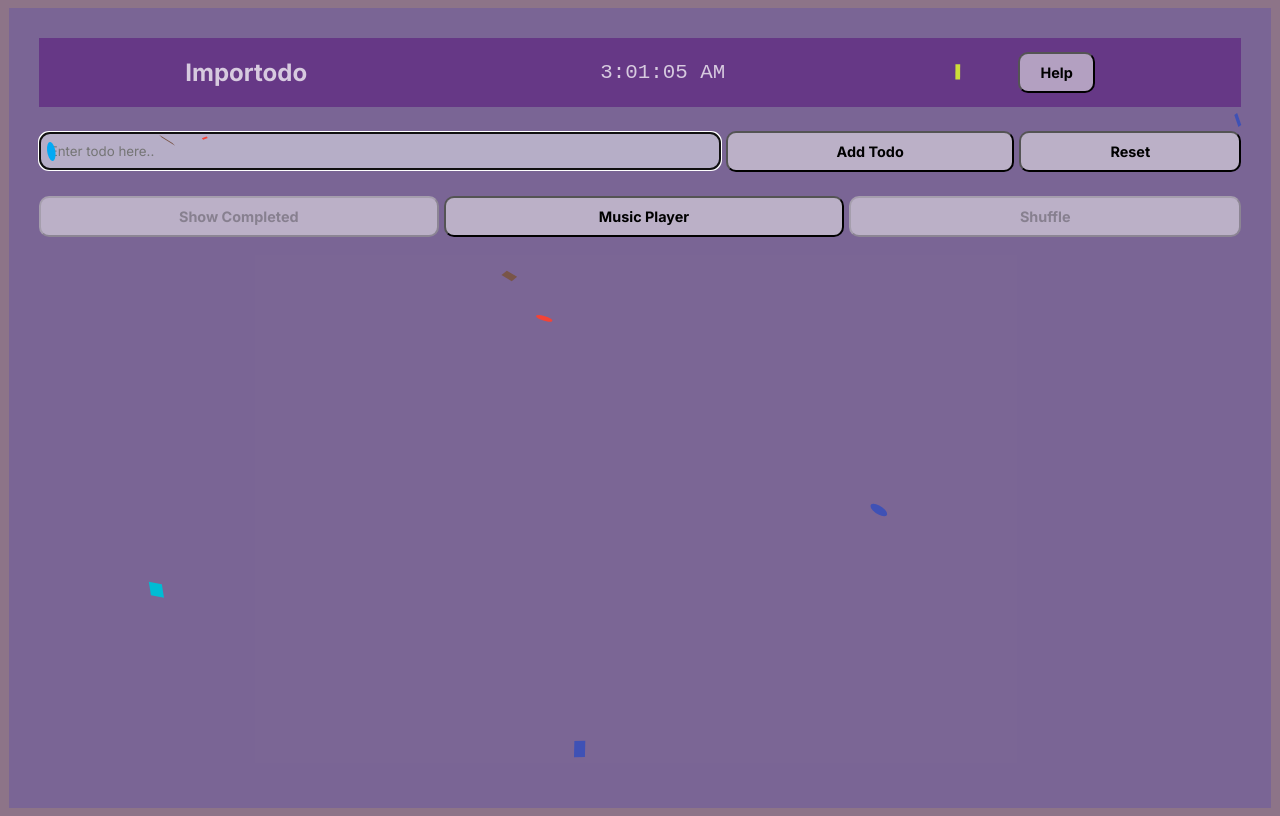
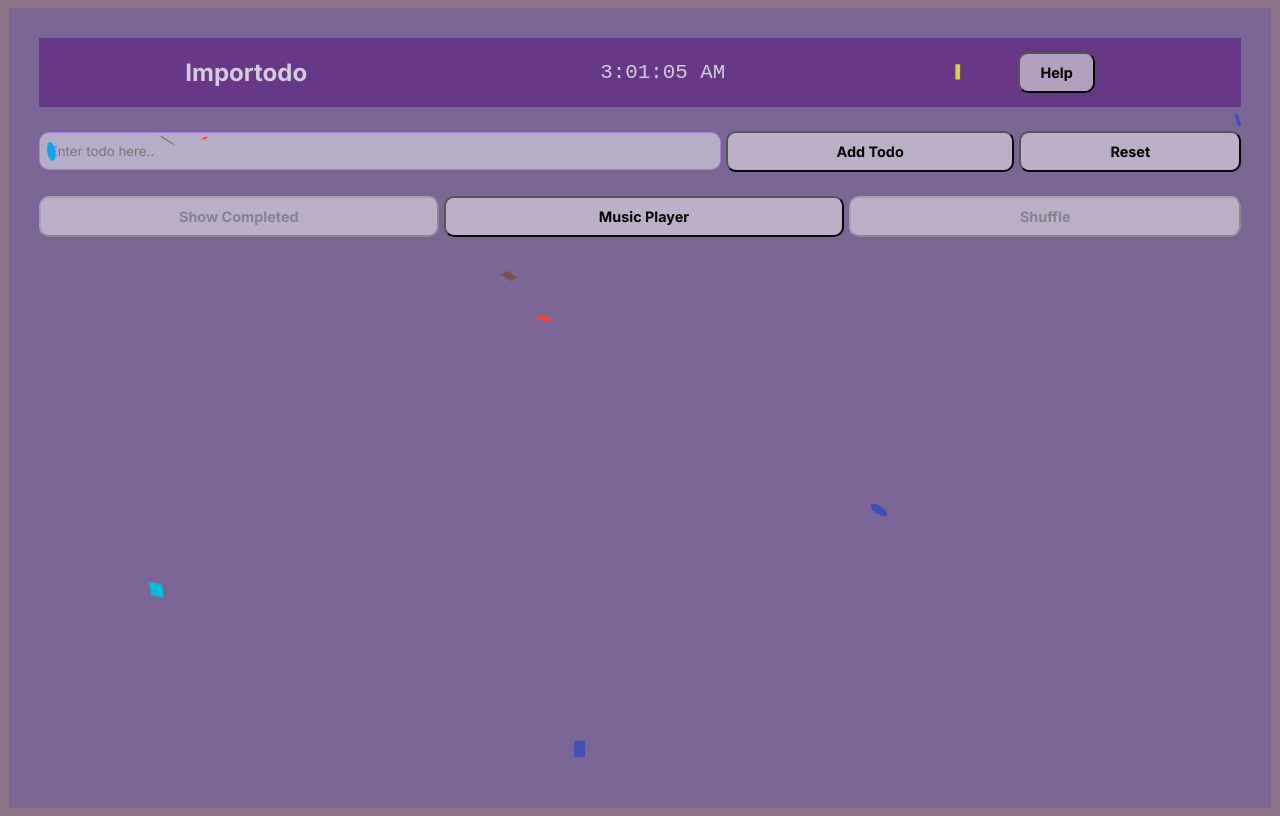
Before and after one commit to asbin2023/Importodo, a React (Vite) app: page / in a window 1280 px wide. Built offline with nearby package versions, Linux system fonts and the light colour scheme.

Commit message:
removed outline

```diff
--- a/src/Todo.jsx
+++ b/src/Todo.jsx
@@ -272,6 +272,7 @@ const Todo = () => {
       <div className="sub-main-container">
         <form className="form" onSubmit={handleSubmit} action="#">
           <input
+            style={{ outline: "none" }}
             className="the-input"
             onChange={handleChange}
             value={inputText}
```
